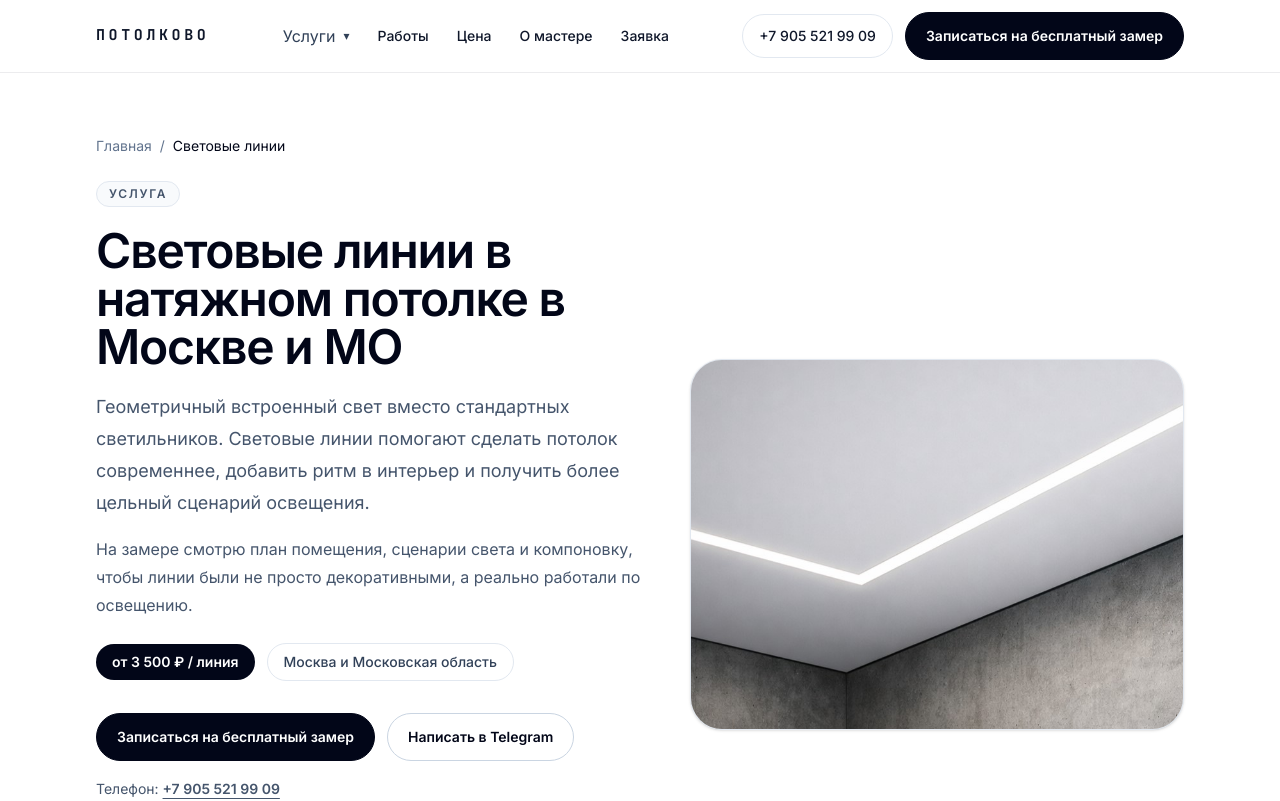
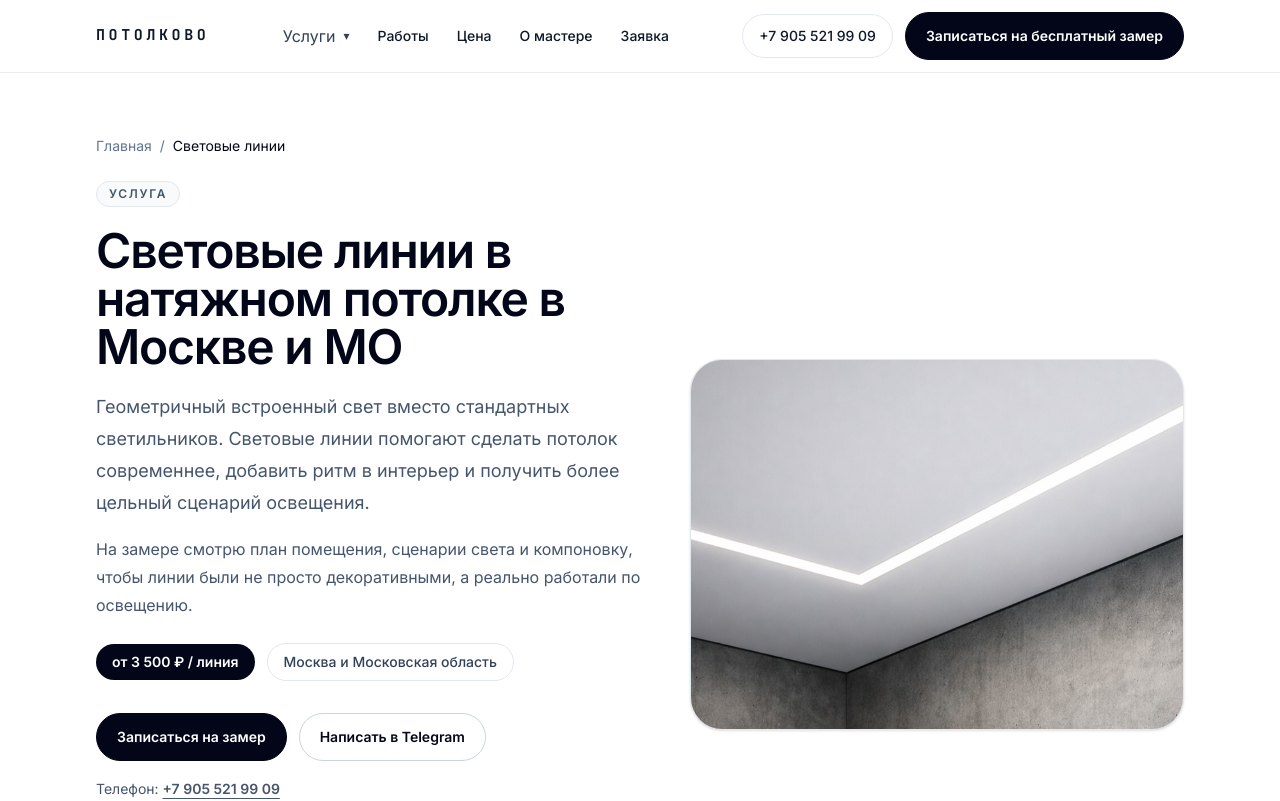
Before and after one commit to svladimirtsk-crypto/nextjs-potolkovo, a Next.js app: page /uslugi/svetovye-linii in a window 1280 px wide. Shown: the top 801 px of the page. Built offline with nearby package versions, Linux system fonts and the light colour scheme.

Commit message:
Refactor ServiceHero component for dynamic CTAs
Updated primary call-to-action button to use dynamic href and label based on service type. Added conditional rendering for secondary button based on service slug.

```diff
--- a/app/uslugi/_components/ServiceHero.tsx
+++ b/app/uslugi/_components/ServiceHero.tsx
@@ -5,13 +5,14 @@ import type { ServicePageContent } from "@/content/services";
 import { Button } from "@/components/ui/button";
 import { Container } from "@/components/ui/container";
 
-const PRIMARY_CTA_LABEL = "Записаться на бесплатный замер";
-
 type ServiceHeroProps = {
   service: ServicePageContent;
 };
 
 export function ServiceHero({ service }: ServiceHeroProps) {
+  const isTrackSalePage = service.slug === "prodazha-trekovogo-osveshcheniya";
+  const primaryHref = isTrackSalePage ? "#price" : "#action";
+
   return (
     <section
       id="hero"
@@ -66,10 +67,15 @@ export function ServiceHero({ service }: ServiceHeroProps) {
             </div>
 
             <div className="mt-8 flex flex-col gap-3 sm:flex-row sm:flex-wrap">
-              <Button href="#action" className="justify-center">
-                {PRIMARY_CTA_LABEL}
+              <Button href={primaryHref} className="justify-center">
+                {service.hero.primaryCtaLabel}
               </Button>
 
+              {isTrackSalePage ? (
+                <Button href="#price" variant="secondary" className="justify-center">
+                  Добавить потолок −25%
+                </Button>
+              ) : (
                 <Button
                   href={contacts.telegramUrl}
                   variant="secondary"
@@ -77,6 +83,7 @@ export function ServiceHero({ service }: ServiceHeroProps) {
                 >
                   {service.hero.secondaryTelegramCtaLabel}
                 </Button>
+              )}
             </div>
 
             <p className="mt-4 text-sm leading-6 text-slate-600">
```
Lines whose indentation alone changed are shown as unchanged.
